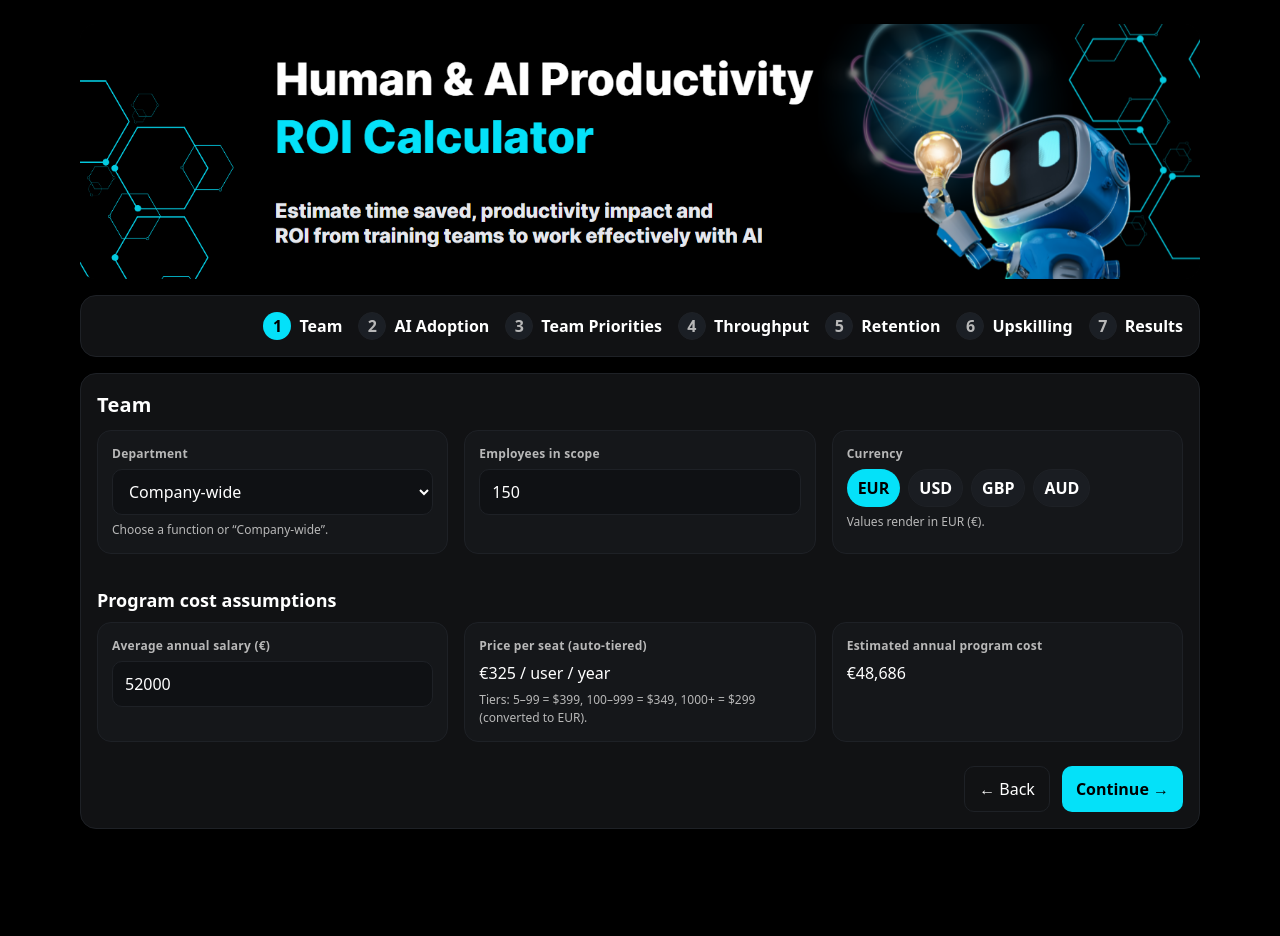
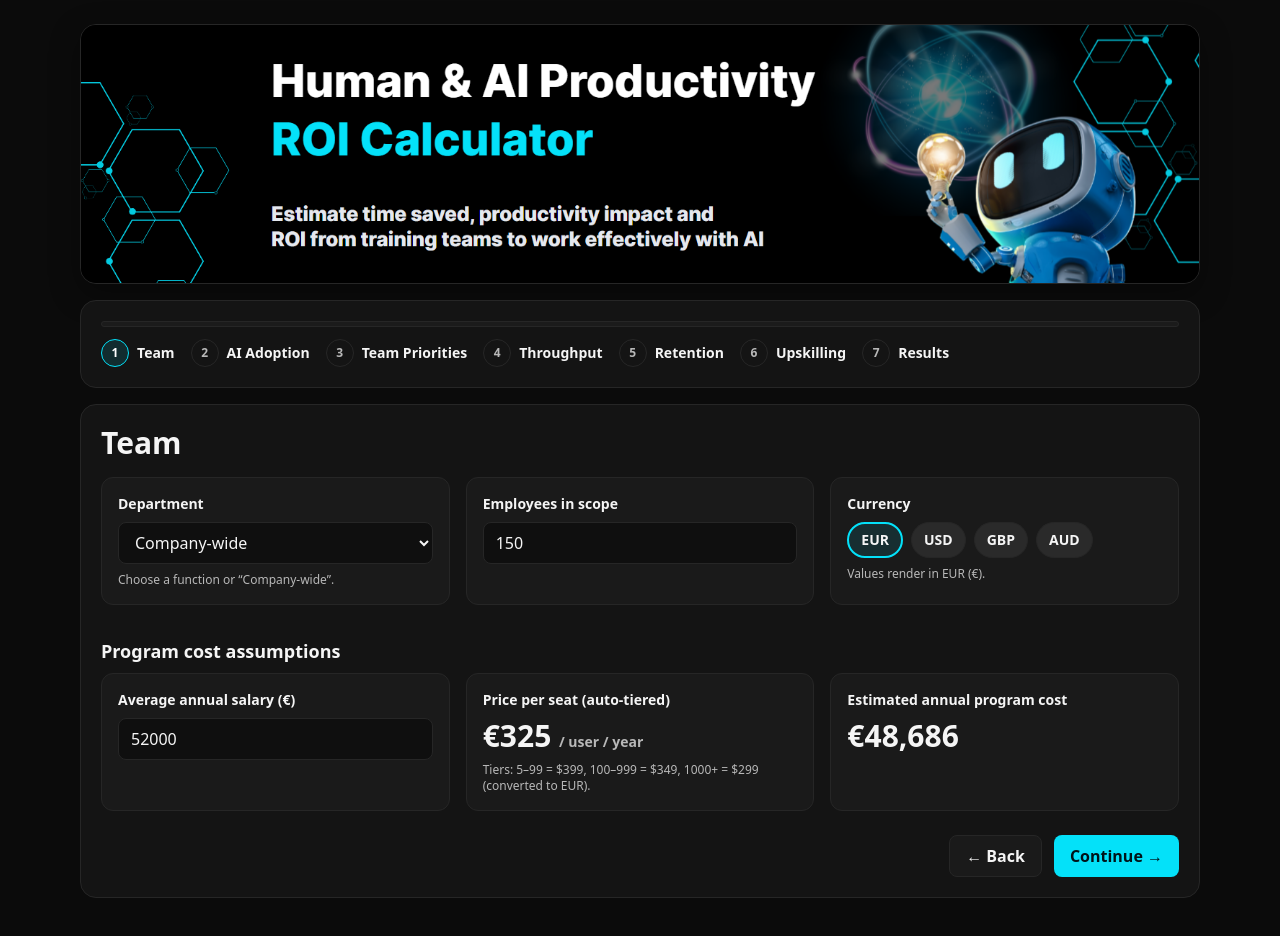
Before and after one commit to powerstephen/Managers-AI-Training-ROI, a Next.js app: page / in a window 1280 px wide. Shown: the top 936 px of the page. Before the commit the page ends 893 px from the top, so only its background shows below. Built offline with nearby package versions, Linux system fonts and the light colour scheme.

Commit message:
Update globals.css

```diff
--- a/app/globals.css
+++ b/app/globals.css
@@ -1,288 +1,205 @@
-/* Tailwind layers */
 @tailwind base;
 @tailwind components;
 @tailwind utilities;
 
-/* =========================
-   Theme tokens
-   ========================= */
-:root {
-  --bg-page: #000000;          /* page: pure black */
-  --panel:   #111214;          /* outer panels */
-  --card:    #15171a;          /* inner cards/inputs */
-  --chip:    #1a1d22;          /* subtle pills */
-  --ink:     #ffffff;
-  --ink-dim: #b8b8b8;
-  --border:  #1e2126;
-  --border-strong: #242931;
-  --azure:   #04e1f9;          /* vivid azure accent */
+/* ============== Theme tokens ============== */
+:root{
+  --bg-page:#0b0b0b;         /* page: near-black */
+  --bg-panel:#141414;        /* cards/panels */
+  --bg-card:#1a1a1a;         /* inner cards */
+  --bg-input:#111111;        /* dark inputs */
+  --border:#262626;
+  --border-strong:#303030;
+  --text:#f5f5f5;
+  --text-dim:#b8b8b8;
+  --azure:#04e1f9;           /* vivid azure accent */
+  --chip-off:#2a2a2a;
 }
 
-/* =========================
-   Base
-   ========================= */
-html, body, #__next {
-  height: 100%;
+/* ============== Base ============== */
+html,body{ background:var(--bg-page); color:var(--text); }
+*{ box-sizing:border-box; }
+
+/* ============== Layout helpers ============== */
+.panel{
+  @apply rounded-2xl p-4 md:p-5 border;
+  border-color:var(--border);
+  background:var(--bg-panel);
+}
+.card{
+  @apply rounded-xl p-4 border;
+  border-color:var(--border);
+  background:var(--bg-card);
+}
+.shadow-soft{
+  box-shadow: 0 10px 30px rgba(0,0,0,.35);
 }
 
-body {
-  background: var(--bg-page);
-  color: var(--ink);
-  -webkit-font-smoothing: antialiased;
-  -moz-osx-font-smoothing: grayscale;
-  font-feature-settings: "ss01" 1, "ss02" 1;
+/* ============== Hero image ============== */
+.hero-img{
+  display:block;
+  width:100%;
+  height:260px;
+  object-fit:cover;
+  object-position:center;
+  border-radius:16px;
+  border:1px solid var(--border);
 }
 
-/* Utility-ish helpers (no @apply) */
-.shadow-soft {
-  box-shadow: 0 8px 24px rgba(0,0,0,.35), 0 0 0 1px rgba(255,255,255,.03) inset;
+/* ============== Titles & text ============== */
+.title{ @apply text-2xl md:text-3xl font-extrabold mb-4; }
+.lbl{ @apply text-sm font-semibold mb-2 block; color:var(--text);}
+.hint{ @apply text-xs mt-2; color:var(--text-dim); }
+.muted{ color:var(--text-dim); }
+
+/* ============== Inputs & buttons ============== */
+.inp{
+  @apply w-full rounded-lg px-3 py-2 outline-none border;
+  border-color:var(--border);
+  background:#0f0f0f; color:var(--text);
+}
+.inp--dark{
+  background:var(--bg-input);
+  color:#ffffff;
+  font-weight:700;
+}
+select.inp{ background:#0f0f0f; }
+
+.pill{
+  @apply rounded-full px-3 py-1.5 text-sm font-semibold border;
+  border-color:var(--border);
+  background:var(--chip-off);
+  color:var(--text);
+}
+.pill--active{
+  @apply border-2;
+  border-color:var(--azure);
+  background:rgba(4,225,249,0.10);
 }
 
-.muted { color: var(--ink-dim); }
-
-/* =========================
-   Layout shells
-   ========================= */
-.panel {
-  background: var(--panel);
-  border: 1px solid var(--border);
-  border-radius: 16px;
-  padding: 16px;
+.btn{
+  @apply rounded-lg px-4 py-2 font-bold;
+  background:var(--azure); color:#001319;
+}
+.btn:hover{ filter:brightness(1.05); }
+.btn-ghost{
+  @apply rounded-lg px-4 py-2 font-semibold;
+  background:#1a1a1a; color:var(--text);
+  border:1px solid var(--border);
 }
 
-.card {
-  background: var(--card);
-  border: 1px solid var(--border);
-  border-radius: 14px;
-  padding: 14px;
+/* ============== Progress ============== */
+.progress-rail{
+  width:100%;
+  height:6px;
+  background:#1b1b1b;
+  border-radius:999px;
+  position:relative;
+  overflow:hidden;
+  border:1px solid var(--border);
+}
+.progress-fill{
+  position:absolute; inset:0 auto 0 0;
+  background:var(--azure);
 }
 
-/* =========================
-   Typography bits
-   ========================= */
-.title {
-  font-size: 20px;
-  font-weight: 900;
-  letter-spacing: .2px;
-  margin-bottom: 10px;
+.step-chip{
+  @apply w-7 h-7 rounded-full grid place-items-center text-xs font-bold border;
+}
+.step-chip--off{ border-color:var(--border); color:var(--text-dim); }
+.step-chip--on{ border-color:var(--azure); background:rgba(4,225,249,0.12); color:#fff; }
+.step-label{ @apply text-sm font-semibold; }
+
+/* ============== Priority cards ============== */
+.priority{
+  @apply rounded-xl p-4 border cursor-pointer transition;
+  background:var(--bg-card);
+  border-color:var(--border);
+}
+.priority--active{
+  border-color:var(--azure);
+  box-shadow:0 0 0 1px var(--azure) inset;
+}
+.priority--disabled{
+  @apply opacity-40;
+  cursor:not-allowed;
+}
+.badge{
+  @apply text-xs font-bold px-2 py-1 rounded-full border;
+}
+.badge--off{ border-color:var(--border); color:var(--text-dim); }
+.badge--on{ border-color:var(--azure); color:#001319; background:var(--azure); }
+
+/* ============== KPIs ============== */
+.kpi{
+  @apply rounded-xl p-4 border;
+  border-color:var(--border);
+  background:#121212;
+}
+.kpi--accent{
+  position:relative;
+}
+.kpi--accent::after{
+  content:"";
+  position:absolute;
+  inset:auto 0 0 0;
+  height:3px;
+  background:var(--azure);
+  border-bottom-left-radius:12px;
+  border-bottom-right-radius:12px;
+}
+.kpi__label{ @apply text-xs font-semibold; color:var(--text-dim); }
+.kpi__value{ @apply text-2xl md:text-3xl font-extrabold mt-1; }
+
+/* big value */
+.big-number{
+  @apply text-2xl md:text-3xl font-extrabold;
+}
+.big-unit{
+  @apply text-sm font-semibold ml-1;
+  color:var(--text-dim);
 }
 
-.lbl {
-  display: block;
-  margin-bottom: 6px;
-  font-size: 12px;
-  font-weight: 800;
-  color: var(--ink-dim);
-  letter-spacing: .25px;
+/* ============== Adoption slider ============== */
+.adopt-wrap{ }
+.range{
+  -webkit-appearance:none; appearance:none;
+  width:100%; height:10px; border-radius:999px;
+  background:
+    linear-gradient(to right, var(--azure) 0% , var(--azure) var(--range-fill), #1c1c1c var(--range-fill), #1c1c1c 100%);
+  outline:none; border:1px solid var(--border);
 }
+.range::-webkit-slider-thumb{
+  -webkit-appearance:none; appearance:none;
+  width:20px; height:20px; border-radius:50%;
+  background:#001319; border:2px solid var(--azure);
+  cursor:pointer;
+}
+.range::-moz-range-thumb{
+  width:20px; height:20px; border-radius:50%;
+  background:#001319; border:2px solid var(--azure);
+  cursor:pointer;
+}
+.ticks{
+  @apply flex justify-between mt-2 font-semibold;
+  color:var(--text-dim); font-size:15px;
+}
+.tick{ display:inline-block; min-width:1ch; text-align:center; }
 
-.hint {
-  color: var(--ink-dim);
-  font-size: 12px;
-  margin-top: 6px;
+/* ============== Agg (Low/Avg/High) ============== */
+.agg-row{
+  @apply grid gap-3;
+  grid-template-columns: repeat(3,minmax(0,1fr));
 }
-
-/* =========================
-   Form controls
-   ========================= */
-.inp, .inp[type="number"], .inp[type="text"], select.inp {
-  width: 100%;
-  background: #0f1114;
-  color: var(--ink);
-  border: 1px solid var(--border);
-  border-radius: 10px;
-  padding: 10px 12px;
-  outline: none;
+.agg-box{
+  @apply rounded-xl p-3 border text-left;
+  border-color:var(--border);
+  background:var(--bg-card);
 }
-
-.inp:focus,
-select.inp:focus {
-  border-color: var(--azure);
-  box-shadow: 0 0 0 3px rgba(4,225,249,.15);
+.agg-box--on{
+  border-color:var(--azure);
+  box-shadow:0 0 0 1px var(--azure) inset;
+  background:rgba(4,225,249,0.08);
 }
-
-/* Pills for currency etc. */
-.pill {
-  background: var(--chip);
-  color: #fff;
-  border: 1px solid var(--border);
-  padding: 6px 10px;
-  border-radius: 999px;
-  font-weight: 600;
-  transition: transform .04s ease, background .15s ease, border-color .15s ease;
-}
-.pill:hover { border-color: var(--azure); }
-.pill--active { background: var(--azure); color: #000; border-color: transparent; }
-
-/* Buttons */
-.btn {
-  background: var(--azure);
-  color: #000;
-  font-weight: 800;
-  padding: 10px 14px;
-  border-radius: 10px;
-  transition: transform .04s ease, box-shadow .15s ease;
-}
-.btn:hover { box-shadow: 0 0 0 3px rgba(4,225,249,.2); }
-.btn:active { transform: translateY(1px); }
-
-.btn-ghost {
-  color: var(--ink);
-  border: 1px solid var(--border);
-  background: transparent;
-  padding: 10px 14px;
-  border-radius: 10px;
-}
-.btn-ghost:hover { border-color: var(--azure); }
-
-/* Range (slider) */
-.range-slim {
-  width: 100%;
-  height: 4px;
-  background: #1b1f25;
-  border-radius: 999px;
-  outline: none;
-  appearance: none;
-}
-
-/* WebKit */
-.range-slim::-webkit-slider-runnable-track {
-  height: 4px;
-  background: linear-gradient(90deg, var(--azure), var(--azure));
-  border-radius: 999px;
-}
-.range-slim::-webkit-slider-thumb {
-  appearance: none;
-  width: 18px;
-  height: 18px;
-  background: var(--azure);
-  border-radius: 50%;
-  margin-top: -7px; /* centers on 4px track */
-  border: 2px solid #0b0b0b;
-  box-shadow: 0 0 0 2px rgba(4,225,249,.25);
-}
-
-/* Firefox */
-.range-slim::-moz-range-track {
-  height: 4px;
-  background: var(--azure);
-  border-radius: 999px;
-}
-.range-slim::-moz-range-thumb {
-  width: 18px;
-  height: 18px;
-  background: var(--azure);
-  border-radius: 50%;
-  border: 2px solid #0b0b0b;
-  box-shadow: 0 0 0 2px rgba(4,225,249,.25);
-}
-
-/* =========================
-   KPIs
-   ========================= */
-.kpi {
-  background: #0f1114;
-  border: 1px solid var(--border);
-  border-radius: 14px;
-  padding: 14px;
-}
-.kpi--accent {
-  box-shadow: 0 0 0 1px rgba(4,225,249,.25) inset;
-}
-.kpi__label {
-  font-size: 12px;
-  color: var(--ink-dim);
-  font-weight: 700;
-}
-.kpi__value {
-  font-size: 22px;
-  font-weight: 900;
-  margin-top: 4px;
-}
-
-/* =========================
-   Progress chips
-   ========================= */
-.step-chip {
-  width: 28px;
-  height: 28px;
-  display: inline-flex;
-  align-items: center;
-  justify-content: center;
-  border-radius: 999px;
-  font-weight: 700;
-}
-.step-chip--on {
-  background: var(--azure);
-  color: #000;
-}
-.step-chip--off {
-  background: #1b1f25;
-  color: var(--ink-dim);
-  border: 1px solid var(--border);
-}
-.step-label {
-  color: #fff;
-  font-weight: 600;
-}
-
-/* =========================
-   Priority tiles
-   ========================= */
-.priority {
-  background: #121418;
-  border: 1px solid var(--border);
-  border-radius: 12px;
-  padding: 12px;
-  cursor: pointer;
-  transition: box-shadow .15s ease, outline-color .15s ease, transform .04s ease;
-}
-.priority:hover { border-color: var(--azure); }
-.priority:active { transform: translateY(1px); }
-.priority--active {
-  outline: 2px solid var(--azure);
-  outline-offset: 0;
-}
-
-/* =========================
-   Hero image
-   ========================= */
-.hero-img {
-  width: 100%;
-  height: auto;
-  display: block;
-  border-radius: 16px;
-  object-fit: cover;  /* ensures no distortion if a fixed height is set later */
-}
-
-/* =========================
-   Tables (results list)
-   ========================= */
-.table-header {
-  display: grid;
-  grid-template-columns: 1fr 180px 200px;
-  gap: 0;
-  padding: 12px 16px;
-  background: #101317;
-  color: var(--ink-dim);
-  font-size: 12px;
-  font-weight: 700;
-}
-.table-row {
-  display: grid;
-  grid-template-columns: 1fr 180px 200px;
-  gap: 0;
-  padding: 16px;
-  border-top: 1px solid var(--border);
-}
-.table-row.total {
-  background: #0f1216;
-  border-top-color: var(--border-strong);
-  font-weight: 800;
-}
-
-/* =========================
-   Links reset (optional)
-   ========================= */
-a { color: inherit; text-decoration: none; }
-a:hover { text-decoration: underline; }
+.agg-title{ @apply font-bold; }
+.agg-sub{ @apply text-xs mt-0.5; color:var(--text-dim); }
```
